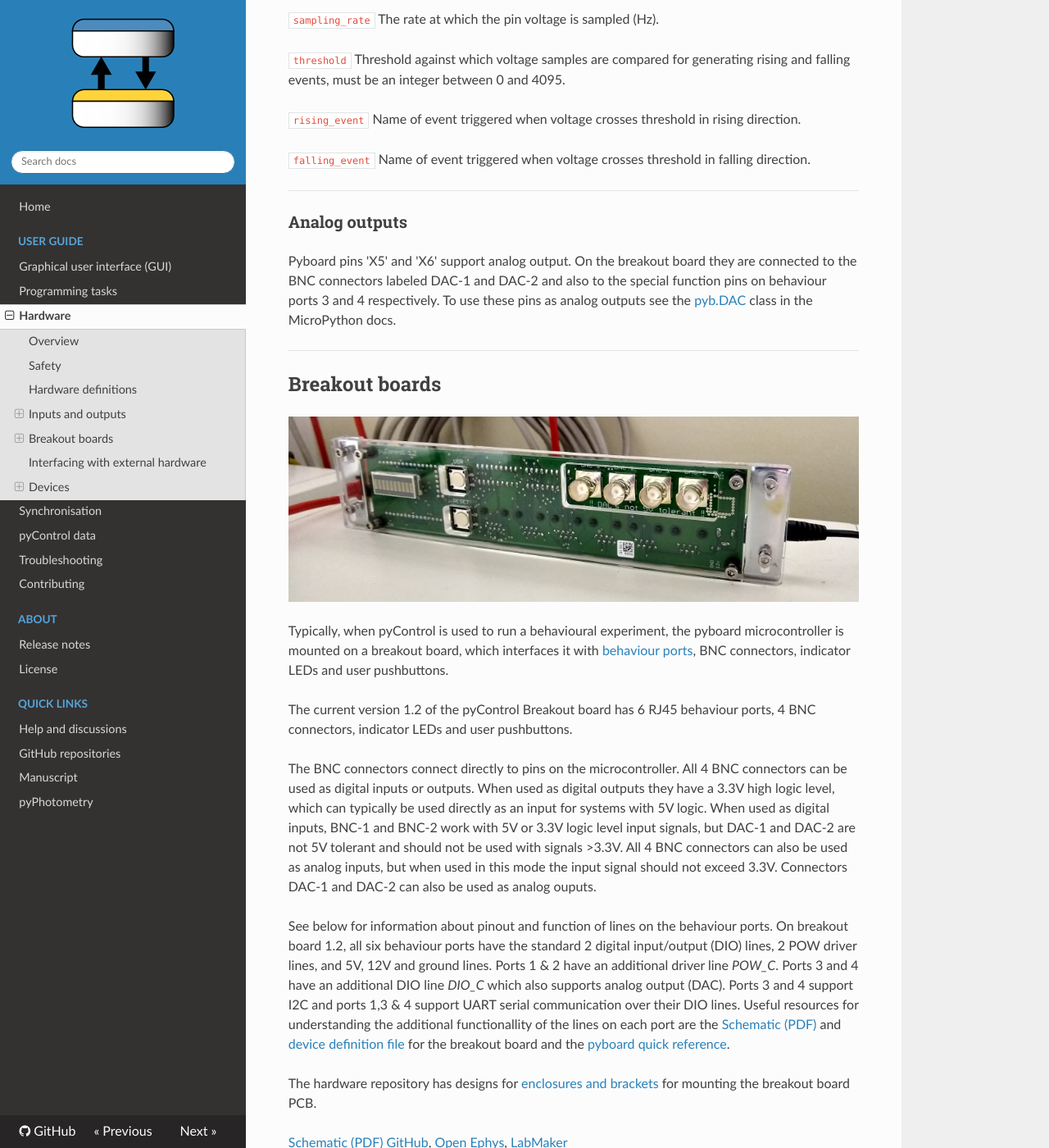
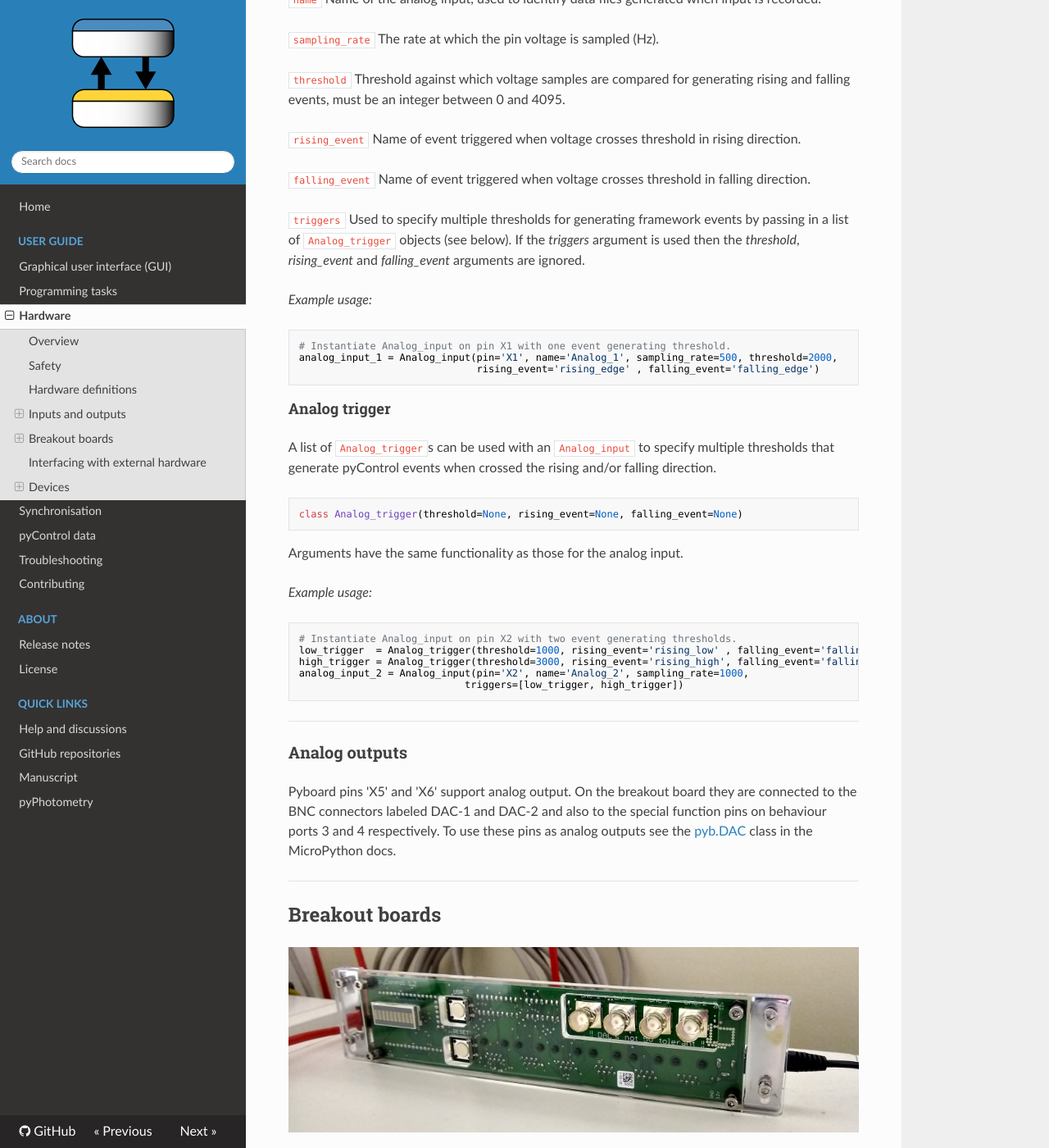
Before and after one commit to pyControl/docs, an MkDocs documentation site: the page built from docs/user-guide/hardware.md, in a window 1280 px wide and 1400 px high, scrolled down 4374 px. Shown: the whole window at 82% size. Built offline with MkDocs 1.6.1, drawn with Linux system fonts in a browser that asks for light colours; nearby versions of some CDN libraries; some of the changed text lies outside the part shown.

Commit message:
Updated Analog_input and Rotary_encoder docs with information on using multiple thresholds.

````diff
--- a/docs/user-guide/hardware.md
+++ b/docs/user-guide/hardware.md
@@ -123,14 +123,14 @@ class Digital_output(pin, inverted=False)
 
 ### Analog input
 
-The analog input class measures the voltage on a pin at a specified sampling rate, streams these measurements to the host computer to be saved to disk, and can generate pyControl framework events when the voltage rises above or falls below a specified threshold.
+The analog input class measures the voltage on a pin at a specified sampling rate, streams these measurements to the host computer to be saved to disk, and can optionally generate pyControl framework events when the voltage rises above and/or falls below one or more specified thresholds.
 
 The input voltage is measured with 12 bit resolution giving a number between 0 and 4095, corresponding to the voltage range 0 to 3.3V relative to the pyboard ground.
 
 Acquiring analog data and streaming it to the host computer uses pyboard processor and communication resources, so attempting to acquire at too high sampling rates, or from too many inputs simultaneously, will overload the board. The maximum achievable sample rates have not been extensively tested, though six analog inputs acquiring at 1KHz each appears to work.
 
 ```python
-class Analog_input(pin, name, sampling_rate, threshold=None, rising_event=None, falling_event=None)
+class Analog_input(pin, name, sampling_rate, threshold=None, rising_event=None, falling_event=None, triggers=None)
 ```
 
 *Arguments:*
@@ -146,6 +146,36 @@ class Analog_input(pin, name, sampling_rate, threshold=None, rising_event=None,
 `rising_event` Name of event triggered when voltage crosses threshold in rising direction.
 
 `falling_event` Name of event triggered when voltage crosses threshold in falling direction.
+
+`triggers` Used to specify multiple thresholds for generating framework events by passing in a list of `Analog_trigger` objects (see below).  If the *triggers* argument is used then the *threshold*, *rising_event* and *falling_event* arguments are ignored.
+
+*Example usage:*
+
+```python
+# Instantiate Analog_input on pin X1 with one event generating threshold.
+analog_input_1 = Analog_input(pin='X1', name='Analog_1', sampling_rate=500, threshold=2000,
+                              rising_event='rising_edge' , falling_event='falling_edge')
+```
+
+#### Analog trigger
+
+A list of `Analog_trigger`s can be used with an `Analog_input` to specify multiple thresholds that generate pyControl events when crossed the rising and/or falling direction.
+
+```python
+class Analog_trigger(threshold=None, rising_event=None, falling_event=None)
+```
+
+Arguments have the same functionality as those for the analog input.
+
+*Example usage:*
+
+```python
+# Instantiate Analog_input on pin X2 with two event generating thresholds.
+low_trigger  = Analog_trigger(threshold=1000, rising_event='rising_low' , falling_event='falling_low')
+high_trigger = Analog_trigger(threshold=3000, rising_event='rising_high', falling_event='falling_high')
+analog_input_2 = Analog_input(pin='X2', name='Analog_2', sampling_rate=1000,
+                            triggers=[low_trigger, high_trigger])
+```
 
 ---
 
@@ -540,7 +570,7 @@ motor_2 = Stepper_motor(step_pin='X1', direction_pin='X2') # Instantiating drive
 
 ### Rotary encoder
 
-Class for acquiring data from a rotary encoder, used e.g. to measure the speed of a running wheel.  The encoder must be an incremental rotary encoder that outputs a quadrature signal. The rotary encoder class streams the position or velocity of the encoder to the computer at a specified sampling rate, and can generate framework events when the position/velocity goes above/below a specified threshold.  Currently the rotary encoder class expects the two lines carrying the quadrature signal to be connected to MicroPython pins 'X1' and 'X2' (Port 1 DIO_A and DIO_B on breakout board 1.2).
+Class for acquiring data from a rotary encoder, used e.g. to measure the speed of a running wheel.  The encoder must be an incremental rotary encoder that outputs a quadrature signal. The rotary encoder class streams the position or velocity of the encoder to the computer at a specified sampling rate, and can generate framework events when the position/velocity goes above/below one or more specified thresholds.  Currently the rotary encoder class expects the two lines carrying the quadrature signal to be connected to MicroPython pins 'X1' and 'X2' (Port 1 DIO_A and DIO_B on breakout board 1.2).
 
 The rotary encoder adaptor board connects an Avago HEDM-55xx series rotary encoder ([datasheet](https://docs.broadcom.com/docs/AV02-1046EN)) to a pyControl behaviour port.  The rotary encoder adaptor must be plugged into port_1 on breakout board 1.2.
 
@@ -555,7 +585,7 @@ Decoding the quadrature signal from the encoder is handled by dedicated low leve
 ```python
 class Rotary_encoder(name, sampling_rate, output='velocity', threshold=None,
                      rising_event=None, falling_event=None, bytes_per_sample=2,
-                     reverse=False)
+                     reverse=False, triggers=None)
 ```
 
 *Arguments:*
@@ -575,6 +605,8 @@ class Rotary_encoder(name, sampling_rate, output='velocity', threshold=None,
 `bytes_per_sample` Number of bytes used per sample when data is sent to the computer.  Valid values are 2 or 4.  Only set to 4 if your signals are likely to go outside the range covered by 2 byte signed integers (-32748 to 32748).
 
 `reverse` Set to *True* to reverse the direction of rotation which is considered a positive velocity.
+
+`triggers` Used to specify multiple thresholds for generating framework events by passing in a list of `Analog_trigger` objects (see `Analog_input` docs above).  If the *triggers* argument is used then the *threshold*, *rising_event* and *falling_event* arguments are ignored.
 
 *Attributes:*
 
````
